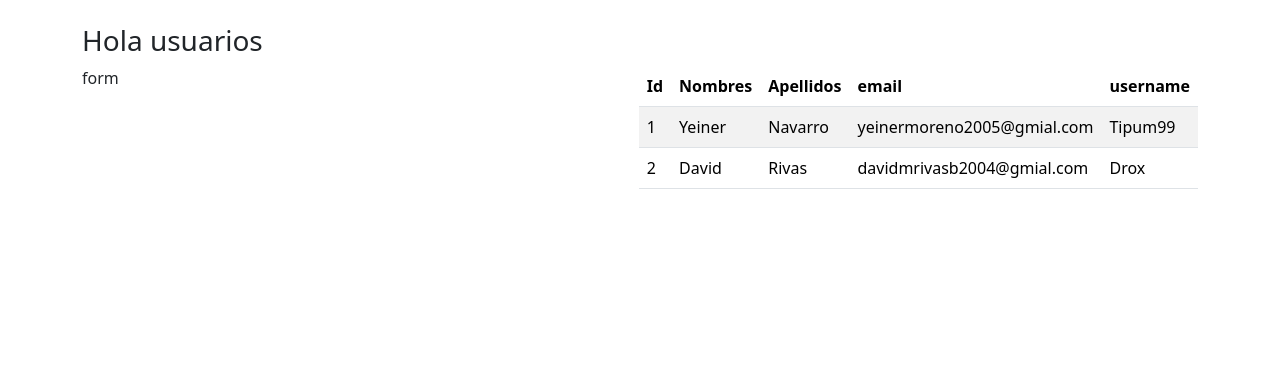
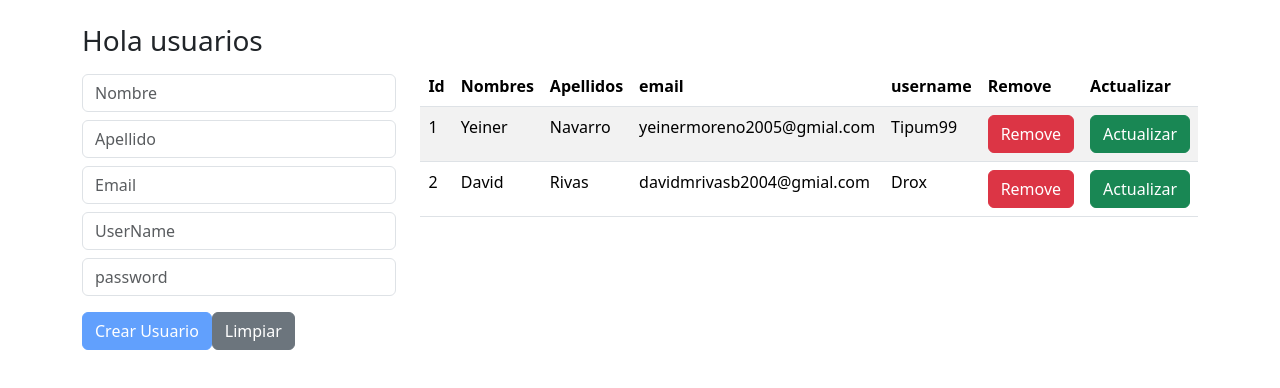
Before and after one commit to Yeiner99SD/App-users-Angular, an Angular app: page / in a window 1280 px wide. Shown: the top 388 px of the page. Built offline with nearby package versions, Linux system fonts and the light colour scheme.

Commit message:
Crud usuarios done

```diff
--- a/src/app/components/form-user/form-user.component.html
+++ b/src/app/components/form-user/form-user.component.html
@@ -1 +1,64 @@
-<p>form-user works!</p>
+
+<form (ngSubmit)="onSubmit(userForm)" #userForm="ngForm">
+    <div>
+        <input class="form-control my-2" placeholder="Nombre"  [(ngModel)] = "user.name" name="name" required #name="ngModel" >
+        @if (name.invalid && name.dirty || name.touched) {
+            @if (name.errors!['required']) {
+                <div class="text-danger">El nombre es requerido</div>
+            }
+        }
+    </div>
+    <div>
+        <input class="form-control my-2" placeholder="Apellido" [(ngModel)] = "user.lastname" name="lastname" required #lastname="ngModel">
+        @if (lastname.invalid && lastname.dirty || lastname.touched) {
+            @if (lastname.errors!['required']) {
+                <div class="text-danger">El Apellido es requerido</div>
+            }
+        }
+    </div>
+    <div>
+        <input type="email" class="form-control my-2" placeholder="Email" [(ngModel)] = "user.email" name="email" required email #email="ngModel">
+        @if (email.invalid && email.dirty || email.touched) {
+            @if (email.errors!['required']) {
+                <div class="text-danger">El Email es requerido</div>
+            }
+            @if (email.errors!['email']) {
+                <div class="text-danger">Debe ser tipo email</div>
+            }
+        }
+    </div>
+    <div>
+        <input type="email" class="form-control my-2" placeholder="UserName" [(ngModel)] = "user.username" name="username" required minlength="4" #username="ngModel">
+        @if (username.invalid && username.dirty || username.touched) {
+            @if (username.errors!['required']) {
+                <div class="text-danger">El username es requerido</div>
+            }
+            @if (username.errors!['minlength']) {
+                <div class="text-danger">Solo debe tener 4 caracteres como minimo el username</div>
+            }
+        }
+    </div>
+    <div>
+        <input type="password" class="form-control my-2" placeholder="password" [(ngModel)] = "user.password" name="password" required minlength="6" #password="ngModel">
+        @if (password.invalid && password.dirty || password.touched) {
+            @if (password.errors!['required']) {
+                <div class="text-danger">la Contraseña es requerido</div>
+            }
+            @if (password.errors!['minlength']) {
+                <div class="text-danger">La contrasela solo debe contar con 6 caracteres como minimo</div>
+            }
+        }
+    </div>
+
+    <div>
+        <button type="submit" class="btn btn-primary my-2" [disabled]="userForm.invalid">
+            {{(user.id > 0)? 'Actualizar': 'Crear'}}
+             Usuario
+        </button>
+
+        <button (click)="clearUser()" type="submit" class="btn btn-secondary my-2">
+           Limpiar
+        </button>
+    </div>
+
+</form>
--- a/src/app/components/form-user/form-user.component.ts
+++ b/src/app/components/form-user/form-user.component.ts
@@ -1,12 +1,32 @@
-import { Component } from '@angular/core';
+import { Component, EventEmitter, Input, Output } from '@angular/core';
+import { FormsModule, NgForm } from '@angular/forms';
+import { User } from '../../models/user';
 
 @Component({
-  selector: 'app-form-user',
+  selector: 'form-user',
   standalone: true,
-  imports: [],
-  templateUrl: './form-user.component.html',
-  styleUrl: './form-user.component.css'
+  imports: [FormsModule],
+  templateUrl: './form-user.component.html'
 })
 export class FormUserComponent {
 
+  @Input() user: User;
+  @Output() newUserEventEmitter: EventEmitter<User> = new EventEmitter()
+
+  constructor(){
+    this.user = new User()
+  }
+
+  onSubmit(userForm: NgForm){
+    if(userForm.valid){
+      this.newUserEventEmitter.emit(this.user)
+      console.log(this.user)
+    }
+    userForm.reset()
+    userForm.resetForm()
+  }
+
+  clearUser() {
+   this.user = new User()
+  }
 }
--- a/src/app/components/user-app.component.html
+++ b/src/app/components/user-app.component.html
@@ -4,10 +4,10 @@
     <h3>{{title}}</h3>
     <div class="row">
         <div class="col">
-            form
+            <form-user (newUserEventEmitter)="addUser($event)" [user]="userSelected"/>
         </div>
         <div class="col">
-            <user [users]="users"/>
+            <user [users]="users" (idUserEventEmitter)="removeUser($event)" (selectedUserEventEmitter)="onSelectedUser($event)"/>
         </div>
     </div>
 </div>
--- a/src/app/components/user-app.component.ts
+++ b/src/app/components/user-app.component.ts
@@ -2,11 +2,12 @@ import { Component, OnInit } from '@angular/core';
 import { User } from '../models/user';
 import { UserService } from '../services/user.service';
 import { UserComponent } from "./user/user.component";
+import { FormUserComponent } from './form-user/form-user.component';
 
 @Component({
   selector: 'user-app',
   standalone: true,
-  imports: [ UserComponent],
+  imports: [ UserComponent, FormUserComponent],
   templateUrl: './user-app.component.html',
 })
 export class UserAppComponent implements OnInit {
@@ -15,10 +16,37 @@ export class UserAppComponent implements OnInit {
 
   users: User[] = []
 
-  constructor(private service: UserService){}
+  userSelected: User
+
+  constructor(private service: UserService){
+    this.userSelected = new User()
+  }
 
 
   ngOnInit(): void {
     this.service.findAll().subscribe(users => this.users = users)
   }
+
+
+  addUser(user: User){
+    if(user.id > 0){
+      this.users = this.users.map( u => {
+        if(u.id = user.id){
+          return {... user}
+        }
+        return u;
+      })
+    }else{
+      this.users = [... this.users, {... user}]
+    }
+    this.userSelected = new User()
+  }
+
+  removeUser(id: number){
+    this.users = this.users.filter(user => user.id != id)
+  }
+
+  onSelectedUser(userRow: User){
+    this.userSelected = {... userRow}
+  }
 }
--- a/src/app/components/user/user.component.html
+++ b/src/app/components/user/user.component.html
@@ -7,6 +7,8 @@
                 <th>Apellidos</th>
                 <th>email</th>
                 <th>username</th>
+                <th>Remove</th>
+                <th>Actualizar</th>
             </tr>
         </thead>
         <tbody>
@@ -17,6 +19,16 @@
                     <td>{{user.lastname}}</td>
                     <td>{{user.email}}</td>
                     <td>{{user.username}}</td>
+                    <td>
+                        <button (click)="onRemoveUser(user.id)" class="btn btn-danger sm">
+                            Remove
+                        </button>
+                    </td>
+                    <td>
+                        <button (click)="onselectedUser(user)" class="btn btn-success">
+                            Actualizar
+                        </button>
+                    </td>
                 </tr>
             }
         </tbody>
--- a/src/app/components/user/user.component.ts
+++ b/src/app/components/user/user.component.ts
@@ -1,4 +1,4 @@
-import { Component, Input } from '@angular/core';
+import { Component, EventEmitter, Input, Output } from '@angular/core';
 import { User } from '../../models/user';
 
 @Component({
@@ -11,4 +11,20 @@ import { User } from '../../models/user';
 export class UserComponent {
 
   @Input() users : User[] = []
+
+  @Output() idUserEventEmitter = new EventEmitter()
+
+  @Output() selectedUserEventEmitter = new EventEmitter()
+
+  onRemoveUser(id: number){
+
+    const confirmRemove = confirm('Estas seguro que desea eliminar')
+    if(confirmRemove){
+      this.idUserEventEmitter.emit(id)
+    }
+  }
+
+  onselectedUser(user: User){
+    this.selectedUserEventEmitter.emit(user)
+  }
 }
```
Also changed, not shown: src/app/components/form-user/form-user.component.css (deleted).
